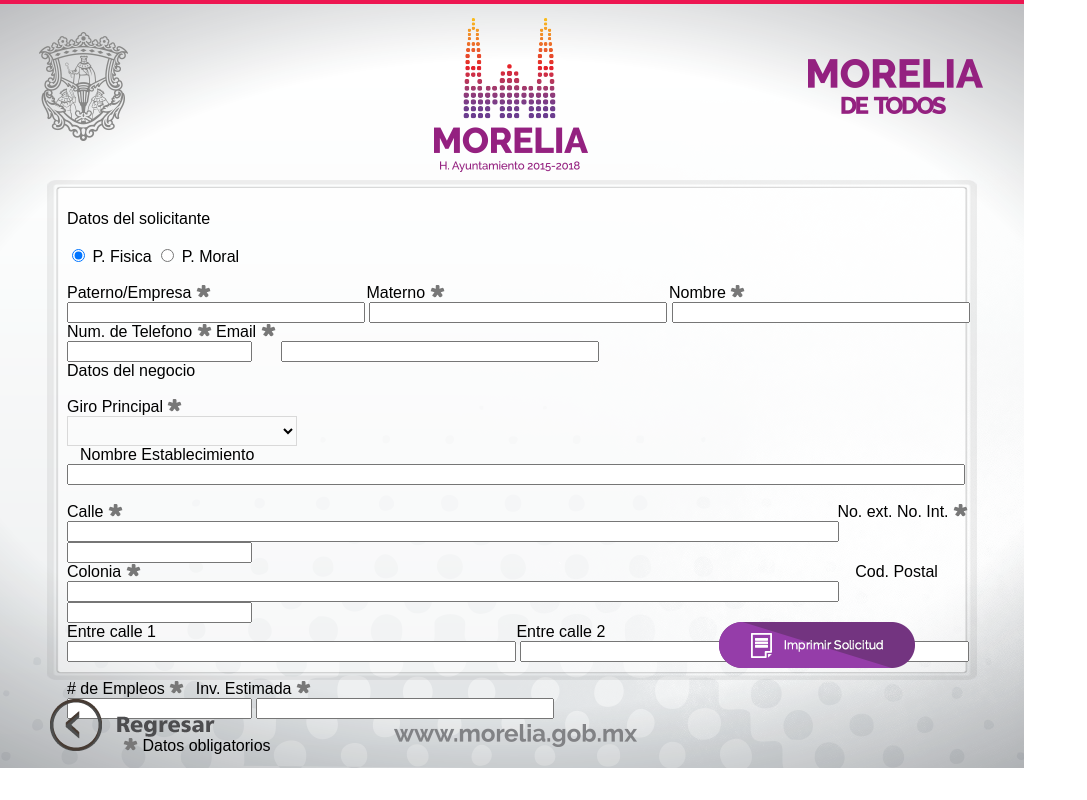
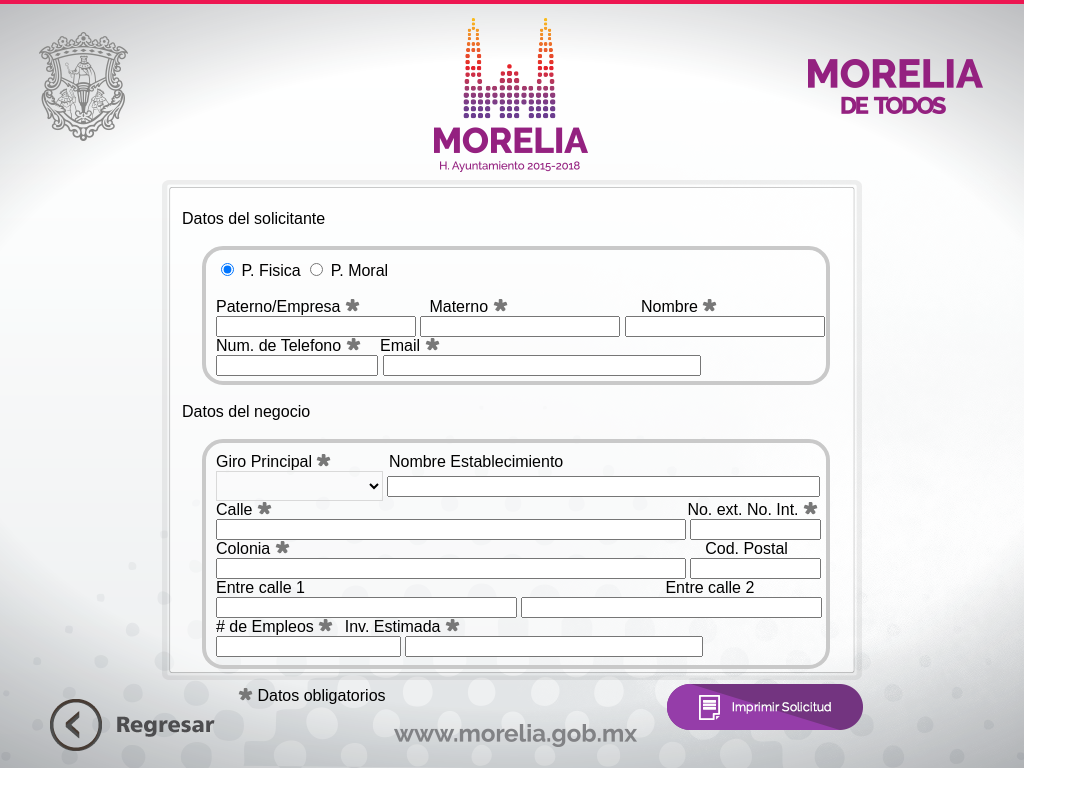
Before and after one commit to fellybeckham/Demo, a CodeIgniter app: page /nayarit/licencias/apertura in a window 1280 px wide. Shown: the whole page, without its empty margins (0-1087 px from the left). Run offline with CodeIgniter, Linux system fonts and the light colour scheme; data that the repository does not hold is empty.

Commit message:
SEGUNDA FASE DE DISENO Y PRESENTACION

```diff
--- a/application/views/licencias/apertura.php
+++ b/application/views/licencias/apertura.php
@@ -17,9 +17,11 @@
 <label>Datos del solicitante</label>
 </br>
 </br>
+<div class="solicitante">
 <form action="<?php echo base_url().'licencias/mostrarpdf'; ?>" method="POST">
+ <input type="radio" name="checkboxPFISICA" id="checkboxPFISICA" value="1">
  <label class="radio-inline">
-  <input type="radio" name="checkboxPFISICA" id="checkboxPFISICA" value="1"> P. Fisica
+   P. Fisica
 </label>
 <!--<label class="radio-inline">
   <input type="radio" name="checkboxPMORAL" id="inlineRadio2" value="1"> 2
@@ -43,25 +45,26 @@
 <!--<form action="<?php echo base_url().'licencias/mostrarpdf'; ?>" method="POST">-->
 <input type="hidden" class="text" name="indicadortipopersona" value=""/>
 <input type="textbox" class="<?php echo (form_error('textboxPaternoEmpresa') == '') ? '' : 'yes_error'; ?>  text-paterno-empresa1" name="textboxPaternoEmpresa" id="textboxPaternoEmpresa" value="<?php echo empty($_POST['textboxPaternoEmpresa']) ?'': $_POST['textboxPaternoEmpresa']; ?>" maxlength="300"/>
-<input type="textbox" class="<?php echo (form_error('textboxMaterno') == '') ? '' : 'yes_error'; ?> text ocultaimputs" name="textboxMaterno"  id="textboxMaterno" value="<?php echo empty($_POST['textboxMaterno']) ?'': $_POST['textboxMaterno']; ?>" maxlength="100"/>
-<input type="textbox" class="<?php echo (form_error('textboxNombre') == '') ? '' : 'yes_error'; ?> text ocultaimputs" name="textboxNombre"  id="textboxNombre" value="<?php echo empty($_POST['textboxNombre']) ?'': $_POST['textboxNombre']; ?>" maxlength="100"/>
+<input type="textbox" class="<?php echo (form_error('textboxMaterno') == '') ? '' : 'yes_error'; ?> materno ocultaimputs" name="textboxMaterno"  id="textboxMaterno" value="<?php echo empty($_POST['textboxMaterno']) ?'': $_POST['textboxMaterno']; ?>" maxlength="100"/>
+<input type="textbox" class="<?php echo (form_error('textboxNombre') == '') ? '' : 'yes_error'; ?> nombre ocultaimputs" name="textboxNombre"  id="textboxNombre" value="<?php echo empty($_POST['textboxNombre']) ?'': $_POST['textboxNombre']; ?>" maxlength="100"/>
 <br>
 
 <label>Num. de Telefono</label>
 <label><img src="../img/asteriscolicencias.png"></label>
-<label>Email</label>
+<label class="labeles8">Email</label>
 <label><img src="../img/asteriscolicencias.png"></label>
 </br>
-<input type="textbox" class = "<?php echo (form_error('textboxtelefono') == '') ? '' : 'yes_error'; ?>" name="textboxtelefono"  id="textboxtelefono" value="<?php echo empty($_POST['textboxtelefono']) ?'': $_POST['textboxtelefono']; ?>" maxlength="15"/>
+<input type="textbox" class = "<?php echo (form_error('textboxtelefono') == '') ? '' : 'yes_error'; ?> textTel" name="textboxtelefono"  id="textboxtelefono" value="<?php echo empty($_POST['textboxtelefono']) ?'': $_POST['textboxtelefono']; ?>" maxlength="15"/>
 <input type="email" class="<?php echo (form_error('textboxEmail') == '') ? '' : 'yes_error'; ?> textEmail" name="textboxEmail"  id="textboxEmail" value="<?php echo empty($_POST['textboxEmail']) ?'': $_POST['textboxEmail']; ?>" maxlength="70"/>
-
+</div>
 </br>
 <label>Datos del negocio</label>
 </br>
 </br>
+<div class = "negocio">
 <label>Giro Principal</label>
 <label><img src="../img/asteriscolicencias.png"></label>
-
+<label class="labeles6">Nombre Establecimiento</label>
 </br>
 <input type="hidden" class="text" name="girooculto" id="girooculto" value="<?php echo $sesion ?>"/>
 <select class=" <?php echo (form_error('imput_giro') == '') ? '' : 'yes_error'; ?> form-control caja" name="imput_giro" id="idselect">
@@ -73,13 +76,8 @@
 
 ?>
 </select>
- </br>
-
-    <label class="labeles6">Nombre Establecimiento</label>
 
 <input type="textbox" class="text-nombre-establecimiento" name="textboxNombreEstablecimiento"  id="textboxNombreEstablecimiento" value="<?php echo empty($_POST['textboxNombreEstablecimiento']) ?'': $_POST['textboxNombreEstablecimiento']; ?>" maxlength="50"/>
-</br>
-</br>
 
 <label>Calle</label>
 <label><img src="../img/asteriscolicencias.png"></label>
@@ -87,7 +85,7 @@
 <label><img src="../img/asteriscolicencias.png"></label>
 
 <input type="textbox" class=" <?php echo (form_error('textboxcalle') == '') ? '' : 'yes_error'; ?> text-calle" name="textboxcalle"  id="textboxcalle" value="<?php echo empty($_POST['textboxcalle']) ?'': $_POST['textboxcalle']; ?>" maxlength="70"/>
-<input type="textbox" class="<?php echo (form_error('textboxnum') == '') ? '' : 'yes_error'; ?>" name="textboxnum"  id="textboxnum" value="<?php echo empty($_POST['textboxnum']) ?'': $_POST['textboxnum']; ?>" maxlength="25"/>
+<input type="textbox" class="<?php echo (form_error('textboxnum') == '') ? '' : 'yes_error'; ?> text-num" name="textboxnum"  id="textboxnum" value="<?php echo empty($_POST['textboxnum']) ?'': $_POST['textboxnum']; ?>" maxlength="25"/>
 </br>
 
 <label>Colonia</label>
@@ -95,14 +93,13 @@
 <label class="labeles3">Cod. Postal</label>
 </br>
 <input type="textbox" class="<?php echo (form_error('textboxcolonia') == '') ? '' : 'yes_error'; ?> text-calle" name="textboxcolonia"  id="textboxcolonia" value="<?php echo empty($_POST['textboxcolonia']) ?'': $_POST['textboxcolonia']; ?>" maxlength="45"/>
-<input type="textbox" name="textboxCP"  id="textboxCP" value="<?php echo empty($_POST['textboxCP']) ?'': $_POST['textboxCP']; ?>" maxlength="10"/>
+<input type="textbox" name="textboxCP" class="text-num" id="textboxCP" value="<?php echo empty($_POST['textboxCP']) ?'': $_POST['textboxCP']; ?>" maxlength="10"/>
 </br>
 <label>Entre calle 1</label>
 <label class="labeles4">Entre calle 2</label>
 </br>
 <input type="textbox" class="text-entre-calle" name="textboxCalle1"  id="textboxCalle1" value="<?php echo empty($_POST['textboxCalle1']) ?'': $_POST['textboxCalle1']; ?>" maxlength="50"/>
 <input type="textbox" class="text-entre-calle" name="textboxCalle2"  id="textboxCalle2" value="<?php echo empty($_POST['textboxCalle2']) ?'': $_POST['textboxCalle2']; ?>" maxlength="50"/>
-</br>
 </br>
 <label># de Empleos</label>
 <label><img src="../img/asteriscolicencias.png"></label>
@@ -113,8 +110,10 @@
 <input type="textbox" class="<?php echo (form_error('textboxInvEstimada') == '') ? '' : 'yes_error'; ?> text" name="textboxInvEstimada" id="textboxInvEstimada" value="<?php echo empty($_POST['textboxInvEstimada']) ?'': $_POST['textboxInvEstimada']; ?>" maxlength="12"/>
 </br>
 </br>
+</div>
+</br>
 <label class="labeles7"><img src="../img/asteriscolicencias.png"></label>
-<label>Datos obligatorios </label>
+<label>Datos obligatorios</label>
 <input type="submit" class="btn-imprimirr" name="buttonimprimir" id="buttonimprimir" value="" />
 </br>
 </br>
--- a/css/application.css
+++ b/css/application.css
@@ -1445,13 +1445,13 @@
     margin-left: 425px;
 }
 .labeles{
-    padding-left: 151px;
+    padding-left: 65px;
 }
 .labeles2{
-    padding-left: 220px;
+    padding-left: 129px;
 }
 .labeles3{
-    padding-left: 710px;
+    padding-left: 411px;
 }
 .labeles4{
     padding-left: 163px;
@@ -1461,25 +1461,37 @@
 }
 .textEmail{
   width: 310px;
-  margin-left: 25px;
+  margin-left: 1px;
+}
+.textTel{
+  width: 154px;
 }
 .text-complete{
   width: 778px;
 }
 .text-nombre-establecimiento{
-  width: 890px;
+  width: 425px;
 }
 .text-paterno-empresa1{
-      width: 290px;
+      width: 192px;
 }
 .text-paterno-empresa2{
      width: 890px;
 }
+.nombre{
+      width: 192px;
+}
+.materno{
+      width: 192px;
+}
 .text-calle{
-  width: 764px;
+  width: 462px;
+}
+.text-num{
+    width: 123px;
 }
 .text-entre-calle{
-  width: 441px;
+  width: 293px;
 }
 .labeles4{
     padding-left: 356px;
@@ -1488,18 +1500,21 @@
     padding-left: 7px;
 }
 .labeles6{
-    padding-left: 13px;
+    padding-left: 53px;
 }
 .labeles7{
     padding-left: 56px;
 }
+.labeles8{
+    padding-left: 15px;
+}
 .btn-imprimirr{
     background-image: url(../img/imprimirsolicitudd.png);
     position: absolute;
     width: 200px;
     height: 70px;
-    top:400px;
-    left:650px;
+    top:462px;
+    left:483px;
     overflow: visible;
     background-repeat: no-repeat;
     outline: none;
@@ -1578,8 +1593,8 @@
 }
 .tex_MensajeErrorCamposValidacion{
    position: absolute;
-   top: 515px;
-   left: 300px;
+   top: 564px;
+   left: 68px;
    color: red;
    font: 125% sans-serif;
 }
@@ -1588,15 +1603,15 @@
 }
 .contornolicencias{
     position: relative;
-    background-image: url('../img/contenedorlicencias2.png');
-    width: 930px;
+    background-image: url('../img/contenedorlicencias3.png');
+    width: 700px;
     height: 500px;
     left: 50%;
-    margin-left: -465px;
+    margin-left: -350px;
     top: 180px;
-    /*margin-left: 50px;
+    /*margin-left: 150px;
     margin-top: 180px;
-    width: 930px;
+    width: 700px;
     height: 500px;
     border-radius: 21px 21px 21px 21px;
     -moz-border-radius: 21px 21px 21px 21px;
@@ -1604,12 +1619,50 @@
     border: 4px solid #c9c9c9;
     box-shadow: 0 0 15px 10 px;*/
 }
+.solicitante{
+    /*position: relative;
+    background-image: url('../img/contenedorlicencias3.png');
+    width: 700px;
+    height: 500px;
+    left: 50%;
+    margin-left: -350px;
+    top: 180px;*/
+    margin-left: 20px;
+    padding-top: 10px;
+    padding-left: 10px;
+    width: 610px;
+    height: 121px;
+    border-radius: 21px 21px 21px 21px;
+    -moz-border-radius: 21px 21px 21px 21px;
+    -webkit-border-radius: 21px 21px 21px 21px;
+    border: 4px solid #c9c9c9;
+    box-shadow: 0 0 15px 10 px;
+}
+.negocio{
+    /*position: relative;
+    background-image: url('../img/contenedorlicencias3.png');
+    width: 700px;
+    height: 500px;
+    left: 50%;
+    margin-left: -350px;
+    top: 180px;*/
+    margin-left: 20px;
+    padding-top: 10px;
+    padding-left: 10px;
+    width: 610px;
+    height: 212px;
+    border-radius: 21px 21px 21px 21px;
+    -moz-border-radius: 21px 21px 21px 21px;
+    -webkit-border-radius: 21px 21px 21px 21px;
+    border: 4px solid #c9c9c9;
+    box-shadow: 0 0 15px 10 px;
+}
 .caja{
     /*margin:20px auto 40px auto; */
    border:1px solid #d9d9d9;
    height:30px;
    overflow: hidden;
-   width: 230px;
+   width: 167px;
    /*position:relative;*/
 }
 select {
@@ -1635,3 +1688,7 @@
     right:0px;
     pointer-events: none;
 }
+.radio-inline{
+    padding-top: 10px;
+
+}
```
Also changed, not shown: img/contenedorlicencias3.png (added), 1 other file.
